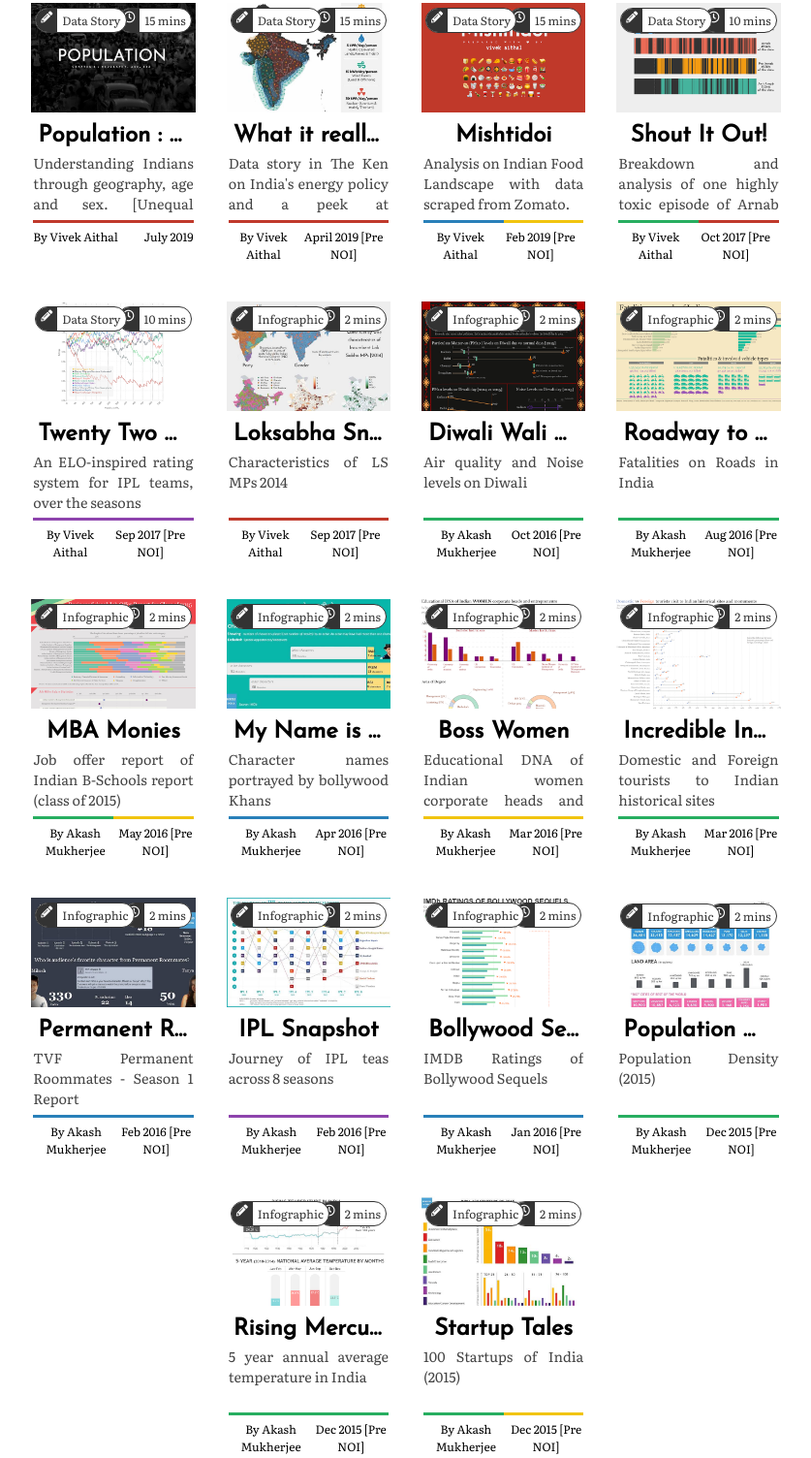
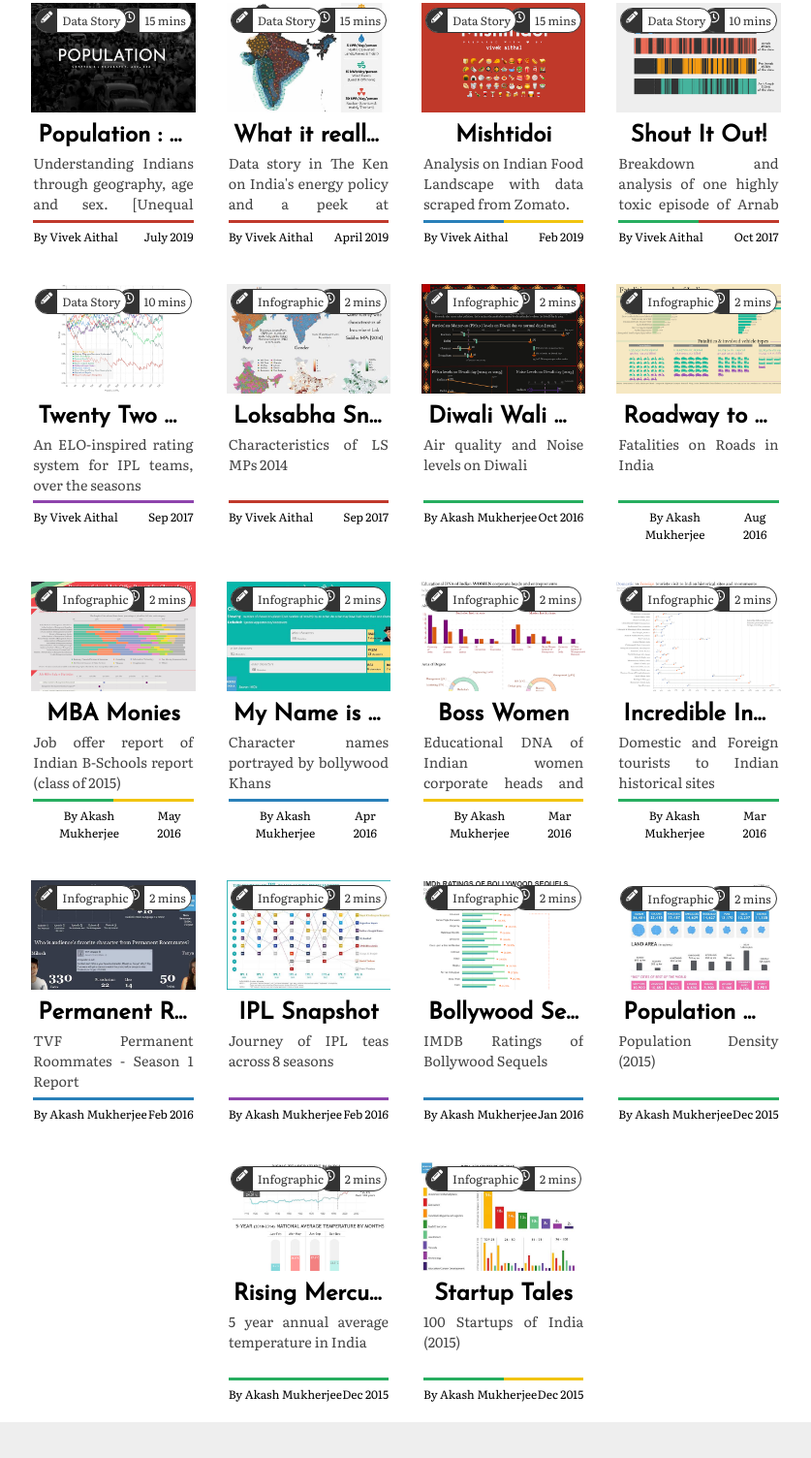
Before and after one commit to numbersofindia/numbersofindia.github.io, a plain HTML site: page index.html in a window 1280 px wide. Shown: the part 1343-2847 px from the top of the page at 97% size, without its empty margins (221-1058 px from the left). Drawn offline with nearby package versions, Linux system fonts and the light colour scheme.

Commit message:
[Vivek] home page edits by akash

```diff
--- a/data/stories.json
+++ b/data/stories.json
@@ -16,7 +16,7 @@
         "link": "https://the-ken.com/story/india-green-energy-charts/",
         "img": "./res/imgs/ken-energy.jpg",
         "tags": ["politics"],
-        "date": "April 2019 [Pre NOI]",
+        "date": "April 2019",
         "read_time": 15,
         "story_type": "story",
         "author": "Vivek Aithal"
@@ -27,7 +27,7 @@
         "link": "https://vivekaithal.co/mishtidoi",
         "img": "./res/imgs/mishtidoi.png",
         "tags": ["entertainment","business"],
-        "date": "Feb 2019 [Pre NOI]",
+        "date": "Feb 2019",
         "read_time": 15,
         "story_type": "story",
         "author": "Vivek Aithal"
@@ -38,7 +38,7 @@
         "link": "https://vivekaithal.co/shoutitout",
         "img": "./res/imgs/arnab.png",
         "tags": ["news","politics"],
-        "date": "Oct 2017 [Pre NOI]",
+        "date": "Oct 2017",
         "read_time": 10,
         "story_type": "story",
         "author": "Vivek Aithal"
@@ -49,7 +49,7 @@
         "link": "https://vivekaithal.co/twentytwoyards",
         "img": "./res/imgs/ipl.png",
         "tags": ["sports"],
-        "date": "Sep 2017 [Pre NOI]",
+        "date": "Sep 2017",
         "read_time": 10,
         "story_type": "story",
         "author": "Vivek Aithal"
@@ -60,7 +60,7 @@
         "link": "http://numbersofindia.github.io/stories/ls2014/",
         "img": "./res/imgs/ls2014.jpg",
         "tags": ["politics"],
-        "date": "Sep 2017 [Pre NOI]",
+        "date": "Sep 2017",
         "read_time": 2,
         "story_type": "infographic",
         "author": "Vivek Aithal"
@@ -71,7 +71,7 @@
         "link": "http://numbersofindia.github.io/stories/pollution/",
         "img": "./res/imgs/pollution.png",
         "tags": ["news"],
-        "date": "Oct 2016 [Pre NOI]",
+        "date": "Oct 2016",
         "read_time": 2,
         "story_type": "infographic",
         "author": "Akash Mukherjee"
@@ -82,7 +82,7 @@
         "link": "http://numbersofindia.github.io/stories/road-accidents/",
         "img": "./res/imgs/road_accidents.png",
         "tags": ["news"],
-        "date": "Aug 2016 [Pre NOI]",
+        "date": "Aug 2016",
         "read_time": 2,
         "story_type": "infographic",
         "author": "Akash Mukherjee"
@@ -93,7 +93,7 @@
         "link": "http://numbersofindia.github.io/stories/bschool/",
         "img": "./res/imgs/bschools.png",
         "tags": ["news","business"],
-        "date": "May 2016 [Pre NOI]",
+        "date": "May 2016",
         "read_time": 2,
         "story_type": "infographic",
         "author": "Akash Mukherjee"
@@ -104,7 +104,7 @@
         "link": "http://numbersofindia.github.io/stories/khans/",
         "img": "./res/imgs/khans.jpg",
         "tags": ["entertainment"],
-        "date": "Apr 2016 [Pre NOI]",
+        "date": "Apr 2016",
         "read_time": 2,
         "story_type": "infographic",
         "author": "Akash Mukherjee"
@@ -116,7 +116,7 @@
         "link": "http://numbersofindia.github.io/stories/gender/",
         "img": "./res/imgs/gender.png",
         "tags": ["business"],
-        "date": "Mar 2016 [Pre NOI]",
+        "date": "Mar 2016",
         "read_time": 2,
         "story_type": "infographic",
         "author": "Akash Mukherjee"
@@ -127,7 +127,7 @@
         "link": "http://numbersofindia.github.io/stories/tourists/",
         "img": "./res/imgs/tourists.png",
         "tags": ["news"],
-        "date": "Mar 2016 [Pre NOI]",
+        "date": "Mar 2016",
         "read_time": 2,
         "story_type": "infographic",
         "author": "Akash Mukherjee"
@@ -138,7 +138,7 @@
         "link": "http://numbersofindia.github.io/stories/tvf/",
         "img": "./res/imgs/tvf.jpg",
         "tags": ["entertainment"],
-        "date": "Feb 2016 [Pre NOI]",
+        "date": "Feb 2016",
         "read_time": 2,
         "story_type": "infographic",
         "author": "Akash Mukherjee"
@@ -149,7 +149,7 @@
         "link": "http://numbersofindia.github.io/stories/ipl/",
         "img": "./res/imgs/ipl2.jpg",
         "tags": ["sports"],
-        "date": "Feb 2016 [Pre NOI]",
+        "date": "Feb 2016",
         "read_time": 2,
         "story_type": "infographic",
         "author": "Akash Mukherjee"
@@ -160,7 +160,7 @@
         "link": "http://numbersofindia.github.io/stories/bollywood-ratings/",
         "img": "./res/imgs/bollywood.png",
         "tags": ["entertainment"],
-        "date": "Jan 2016 [Pre NOI]",
+        "date": "Jan 2016",
         "read_time": 2,
         "story_type": "infographic",
         "author": "Akash Mukherjee"
@@ -172,7 +172,7 @@
         "link": "http://numbersofindia.github.io/stories/population-density/",
         "img": "./res/imgs/population.jpg",
         "tags": ["news"],
-        "date": "Dec 2015 [Pre NOI]",
+        "date": "Dec 2015",
         "read_time": 2,
         "story_type": "infographic",
         "author": "Akash Mukherjee"
@@ -183,7 +183,7 @@
         "link": "http://numbersofindia.github.io/stories/rising-temperature/",
         "img": "./res/imgs/temperature.png",
         "tags": ["news"],
-        "date": "Dec 2015 [Pre NOI]",
+        "date": "Dec 2015",
         "read_time": 2,
         "story_type": "infographic",
         "author": "Akash Mukherjee"
@@ -194,7 +194,7 @@
         "link": "http://numbersofindia.github.io/stories/startups/",
         "img": "./res/imgs/startups.jpg",
         "tags": ["news","business"],
-        "date": "Dec 2015 [Pre NOI]",
+        "date": "Dec 2015",
         "read_time": 2,
         "story_type": "infographic",
         "author": "Akash Mukherjee"
--- a/index.html
+++ b/index.html
@@ -172,8 +172,9 @@
             <p class="poem">Do you have a project/idea you wish to discuss?<br>
                 I'd love to speak with you.<br>
                 Over coffee or beer, would be a plus<br>
-                Or a simple text will do, too.<br>
-                vivekaithal44[at]gmail[dot]com<br>+91-9916733098
+                Or a simple text will do, too.<br><br>
+                hello[dot]akashm[at]gmail[dot]com<br>
+                vivekaithal44[at]gmail[dot]com
             </p>
         </div>
         <div class="col-md-4 col-lg-4 col-sm-12 col-xs-12">
```
